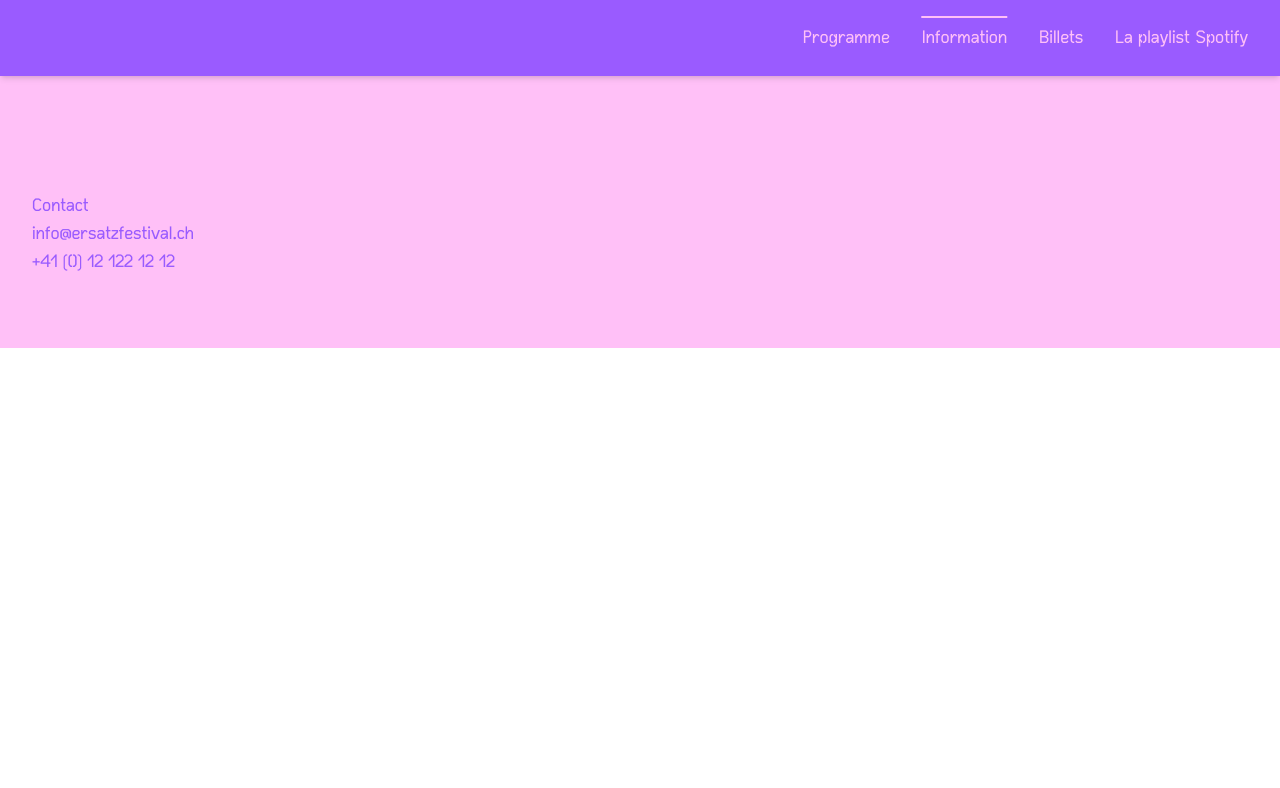
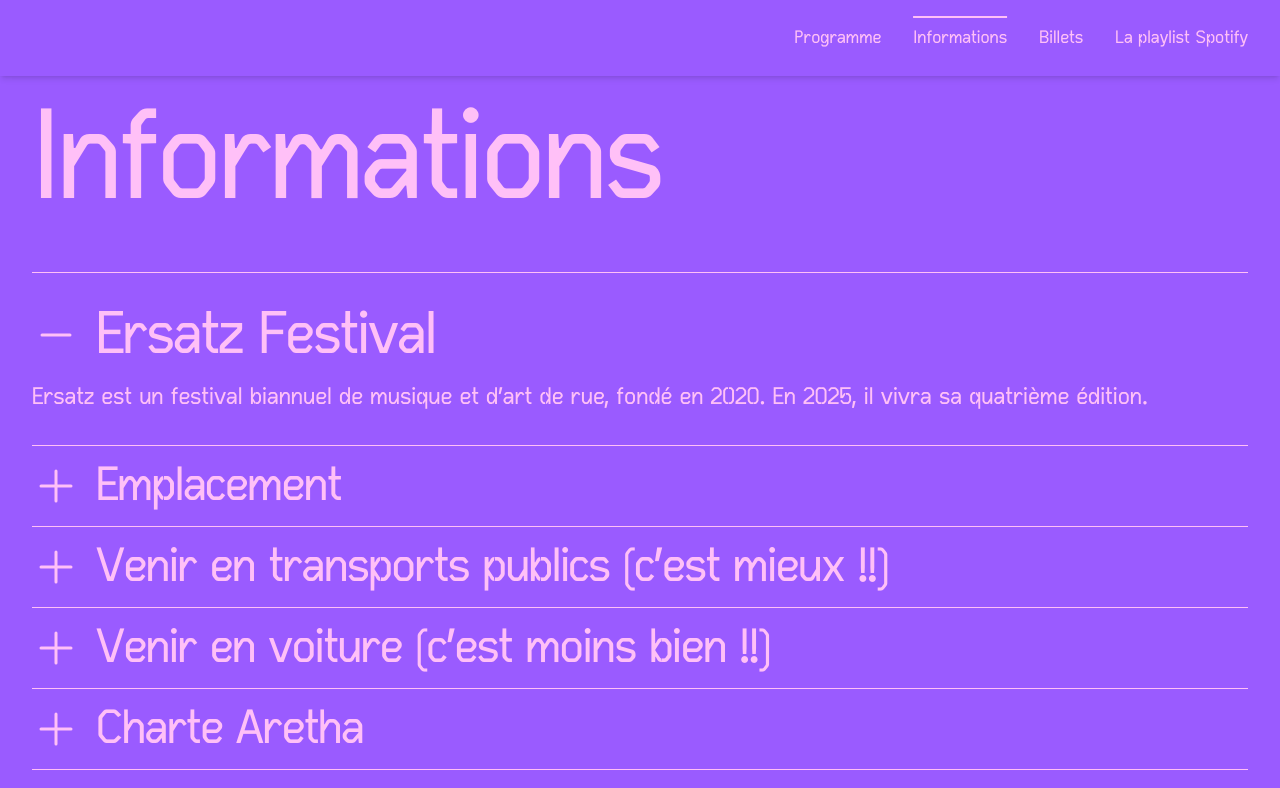
Before and after one commit to ersatz-festival/web-app, a Nuxt app: page /informations in a window 1280 px wide. Shown: the top 788 px of the page. Built offline with nearby package versions, Linux system fonts and the light colour scheme.

Commit message:
information -> informations

```diff
--- a/layouts/default.vue
+++ b/layouts/default.vue
@@ -55,7 +55,7 @@
 
 const links = [
     { name: 'Programme', to: '/programme' },
-    { name: 'Information', to: '/information' },
+    { name: 'Informations', to: '/informations' },
     { name: 'Billets', to: '/billets' },
 ];
 
--- a/pages/information/index.vue
+++ b/pages/informations/index.vue
@@ -1,7 +1,7 @@
 <template>
     <div class="text-pink-500 bg-purple-500">
 
-        <LayoutTitle title="Information" />
+        <LayoutTitle title="Informations" />
 
         <section class="mx-auto max-w-7xl px-4 py-6 sm:px-6 lg:px-8">
             <section class="py-8 border-t border-pink-500">
```
